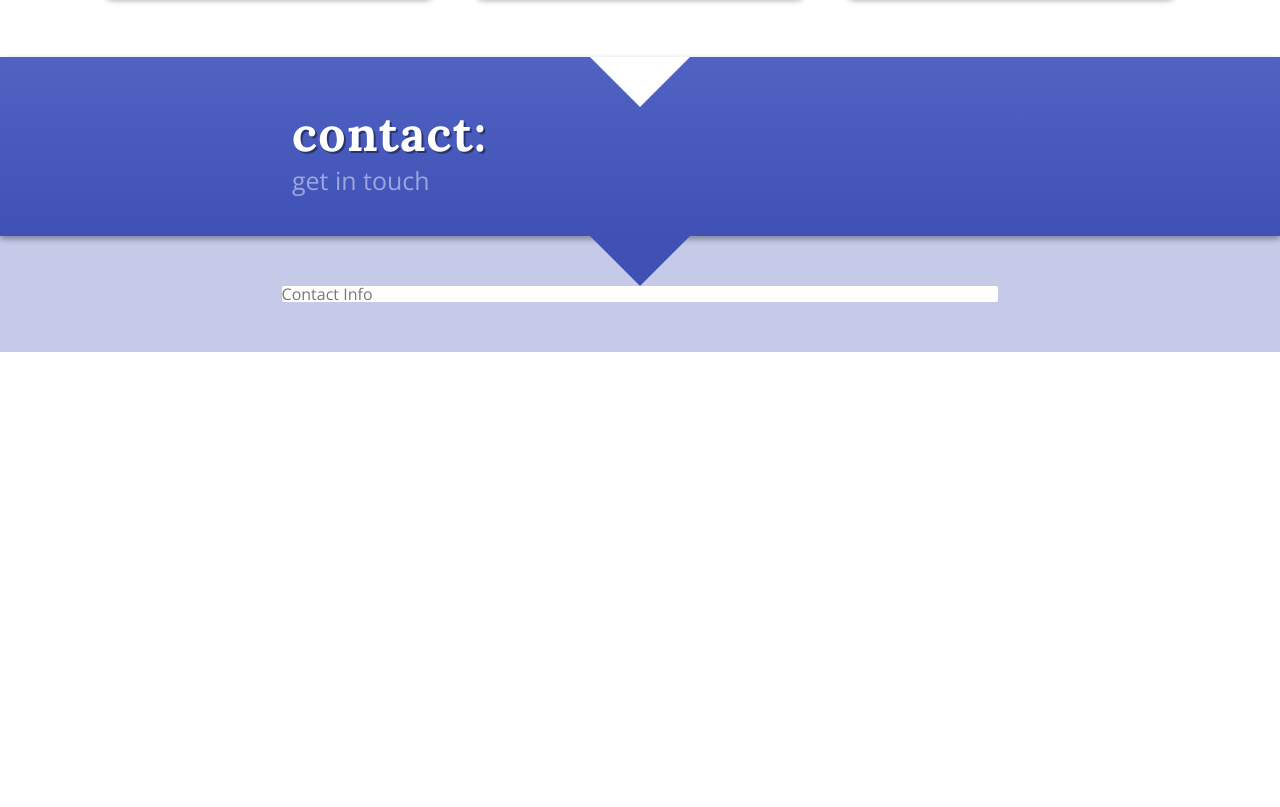
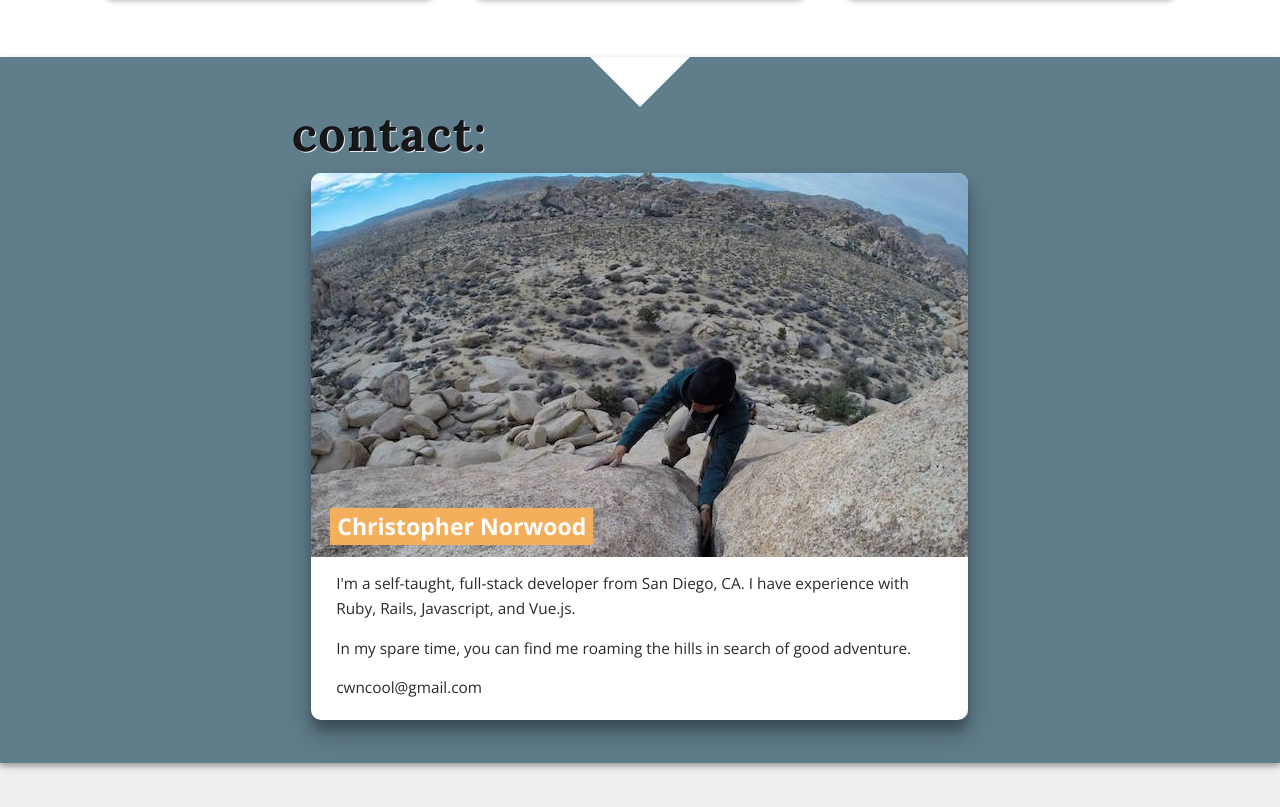
Before and after one commit to chrisnorwood/chrisnorwood.github.io, a plain HTML site: page index.html in a window 1280 px wide. Shown: the part 1703-2510 px from the top of the page. Before the commit the page ends 2055 px from the top, so only its background shows below. Drawn offline with nearby package versions, Linux system fonts and the light colour scheme.

Commit message:
Contact card

```diff
--- a/css/styles.css
+++ b/css/styles.css
@@ -211,7 +211,8 @@ body {
   .modal-body .buttons {
     display: flex;
     flex-flow: row wrap;
-    justify-content: space-around; }
+    justify-content: space-around;
+    font-style: normal; }
 
 .text-right {
   text-align: right; }
@@ -373,7 +374,7 @@ body {
     .mast .content p {
       font-size: 1.3em; }
 
-#projects .mast::after, #contact .mast::after {
+#projects .mast::after {
   content: '';
   position: absolute;
   top: 100%;
@@ -386,9 +387,15 @@ body {
   border-right: solid 50px transparent; }
 
 #contact .mast {
-  padding: 25px 0 25px 0; }
+  padding: 25px 0 25px 0;
+  background-color: #607D8B;
+  background-image: none; }
   #contact .mast .content {
     text-align: left; }
+    #contact .mast .content h1 {
+      color: rgba(0, 0, 0, 0.9);
+      text-shadow: 1px 1px #E8EAF6;
+      margin-bottom: 15px; }
 
 #contact .mast::before {
   content: '';
@@ -431,6 +438,8 @@ body {
           margin-right: 0; }
         .projects-main .project:nth-child(3n+1) {
           clear: left; } }
+    .projects-main .project .screenshot:hover {
+      cursor: pointer; }
     .projects-main .project .screenshot img {
       display: block;
       margin: 0 auto;
@@ -438,15 +447,14 @@ body {
       box-shadow: 0 3px 6px rgba(0, 0, 0, 0.16), 0 3px 6px rgba(0, 0, 0, 0.23);
       border-radius: 7px; }
       .projects-main .project .screenshot img:hover {
-        cursor: pointer;
         box-shadow: 0 10px 20px rgba(0, 0, 0, 0.19), 0 6px 6px rgba(0, 0, 0, 0.23); }
 
 /*
 ** Contact / Footer area
 */
 .contact-main {
-  padding: 50px;
-  background-color: #C5CAE9; }
+  padding: 25px;
+  background-color: #EEEEEE; }
   .contact-main .media-wrapper {
     max-width: 68em;
     margin-left: auto;
@@ -478,3 +486,81 @@ body {
           margin-left: 17.05961%; }
           .contact-main .media-wrapper .media-card:last-child {
             margin-right: 0; } }
+
+/*
+** Contact Card
+*/
+.cards {
+  display: -webkit-box;
+  display: -moz-box;
+  display: box;
+  display: -webkit-flex;
+  display: -moz-flex;
+  display: -ms-flexbox;
+  display: flex;
+  -webkit-box-lines: multiple;
+  -moz-box-lines: multiple;
+  box-lines: multiple;
+  -webkit-flex-wrap: wrap;
+  -moz-flex-wrap: wrap;
+  -ms-flex-wrap: wrap;
+  flex-wrap: wrap;
+  -webkit-box-pack: justify;
+  -moz-box-pack: justify;
+  box-pack: justify;
+  -webkit-justify-content: space-between;
+  -moz-justify-content: space-between;
+  -ms-justify-content: space-between;
+  -o-justify-content: space-between;
+  justify-content: space-between;
+  -ms-flex-pack: justify; }
+  .cards .card {
+    -webkit-flex-basis: 10em;
+    -moz-flex-basis: 10em;
+    flex-basis: 10em;
+    -ms-flex-preferred-size: 10em;
+    -webkit-flex-grow: 1;
+    -moz-flex-grow: 1;
+    flex-grow: 1;
+    -ms-flex-positive: 1;
+    margin: 0 auto;
+    padding-bottom: 0.5em;
+    box-shadow: 0 14px 28px rgba(0, 0, 0, 0.25), 0 10px 10px rgba(0, 0, 0, 0.22);
+    background-color: #fff;
+    border-radius: 10px;
+    max-width: 657px;
+    color: rgba(0, 0, 0, 0.84); }
+    @media screen and (min-width: 768px) {
+      .cards .card {
+        margin: 0 1em; } }
+    .cards .card .card-image {
+      background-color: transparent;
+      margin: 0;
+      padding: 0;
+      max-height: 384px;
+      position: relative; }
+      @media screen and (max-width: 570px) {
+        .cards .card .card-image .caption {
+          top: 0; } }
+      .cards .card .card-image .caption span {
+        font-size: 1.2em;
+        color: #ffffff;
+        font-weight: bold;
+        padding: 0.1em 0.3em;
+        background-color: #F3AF5C; }
+        @media screen and (max-width: 360px) {
+          .cards .card .card-image .caption span {
+            font-size: 0.9em; } }
+      .cards .card .card-image img {
+        border-radius: 10px 10px 0 0;
+        width: 100%; }
+    .cards .card .card-header {
+      margin: 0.65em 0.8em 0.55em 0.8em;
+      padding-bottom: 0.5em;
+      font-style: italic;
+      font-size: 1.1em;
+      border-bottom: 1px solid #BDBDBD; }
+    .cards .card .card-copy p {
+      margin: 15px 25px 10px 25px;
+      line-height: 1.6;
+      font-size: 0.8em; }
--- a/index.html
+++ b/index.html
@@ -19,7 +19,7 @@
           <nav>
             <ul>
               <li><a data-scroll href="#projects">Projects</a></li>
-              <li><a href="https://github.com/chrisnorwood/">Github</a></li>
+              <li><a href="https://github.com/chrisnorwood/" target="_blank">Github</a></li>
               <li><a data-scroll href="#contact">Contact</a></li>
             </ul>
           </nav>
@@ -46,16 +46,31 @@
       <header class="mast contact">
         <section class="content">
           <h1>contact:</h1>
-          <p>
-            get in touch
-          </p>
+          <div class="cards">
+            <div class="card">
+              <div class="card-image">
+                <img src="img/climbing.jpg" alt="Climbing in Joshua Tree">
+                <div class="caption">
+                  <span>Christopher Norwood</span>
+                </div>
+              </div>
+              <div class="card-copy">
+                <p>I'm a self-taught, full-stack developer from San Diego, CA.  I have experience with Ruby, Rails, Javascript, and Vue.js.</p>
+                <p>
+                In my spare time, you can find me roaming the hills in search of good adventure.
+                </p>
+                <p>
+                  cwncool@gmail.com
+                </p>
+              </div>
+            </div>
+          </div>
+
         </section>
       </header>
       <section class="contact-main">
         <div class="media-wrapper">
-          <article class="media-card">
-            Contact Info
-          </article>
+
         </div>
       </section>
     </section>
@@ -101,7 +116,7 @@
           <a @click="selectProject(project)">
             <img :src="project.imageUrl">
             <div class="caption">
-            <span class="tag" :style="{ backgroundColor: project.tag.color }">
+              <span class="tag" :style="{ backgroundColor: project.tag.color }">
                 {{ project.tag.text }}
               </span>
             </div>
```
Also changed, not shown: img/climbing.jpg (added).
